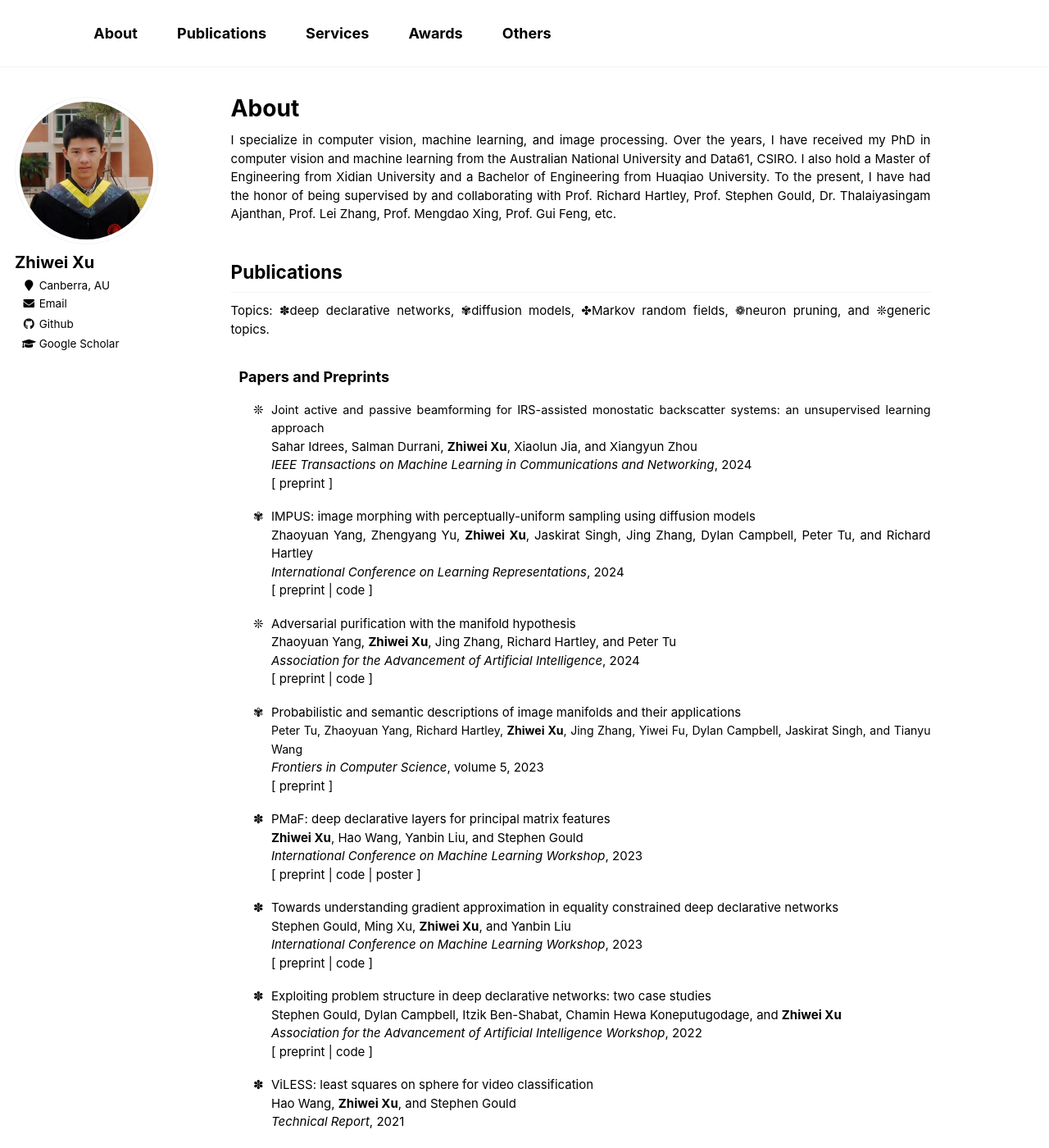
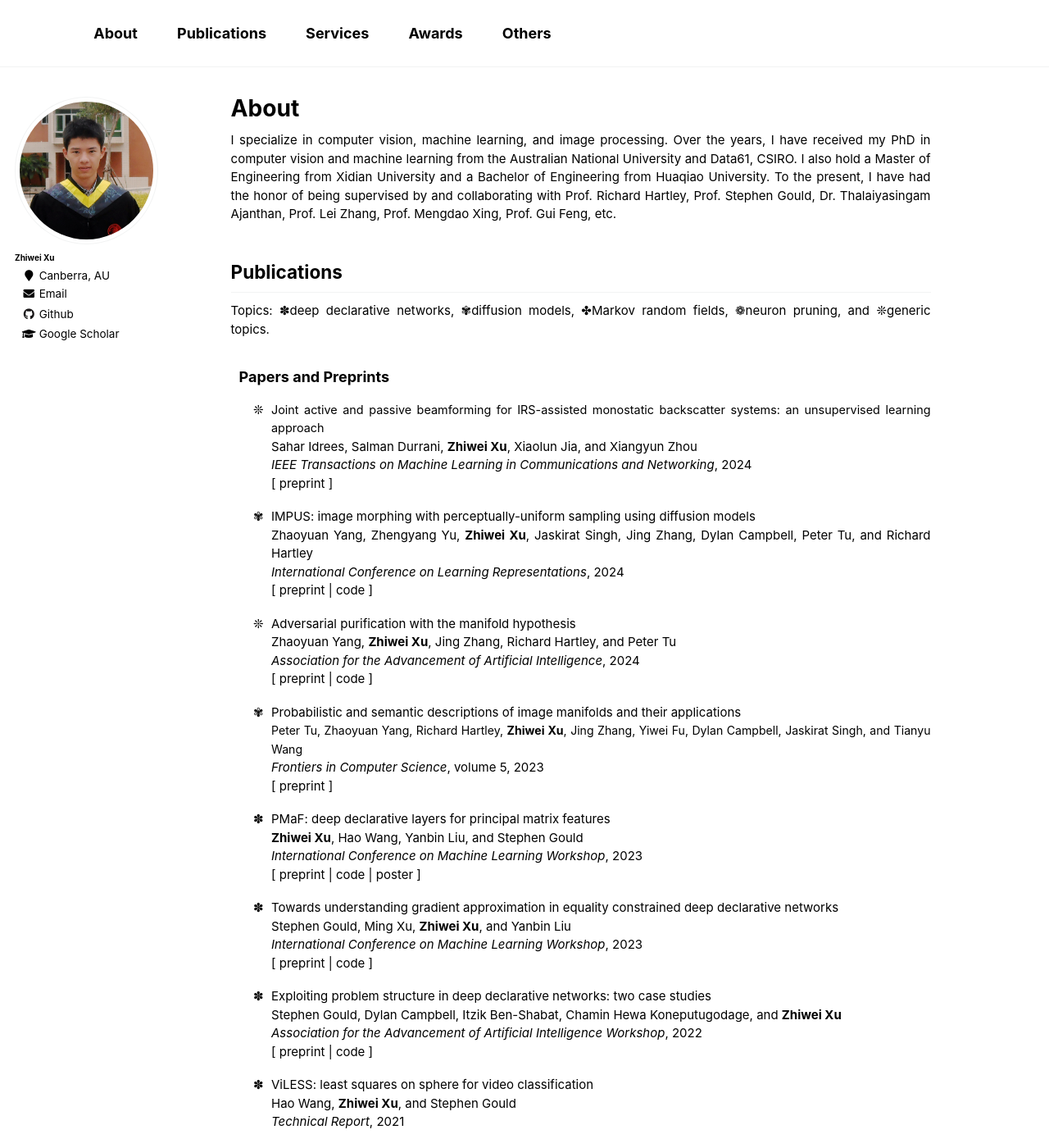
Before and after one commit to zwxu064/zwxu064.github.io, a Jekyll site: the page built from _pages/about.html, in a window 1280 px wide and 1400 px high. Shown: the whole window at 82% size. Built offline with Jekyll 4.4.1, drawn with Linux system fonts in a browser that asks for light colours.

Commit message:
Update _sidebar.scss

```diff
--- a/_sass/_sidebar.scss
+++ b/_sass/_sidebar.scss
@@ -110,6 +110,7 @@
 
 .author__name {
   margin: 0;
+  font-size: 10px;
 
   @include breakpoint($large) {
     margin-top: 10px;
@@ -118,7 +119,7 @@
 }
 .sidebar .author__name {
   font-family: $sans-serif;
-  font-size: 20px;
+  font-size: 10px;
 }
 
 .author__bio {
```
